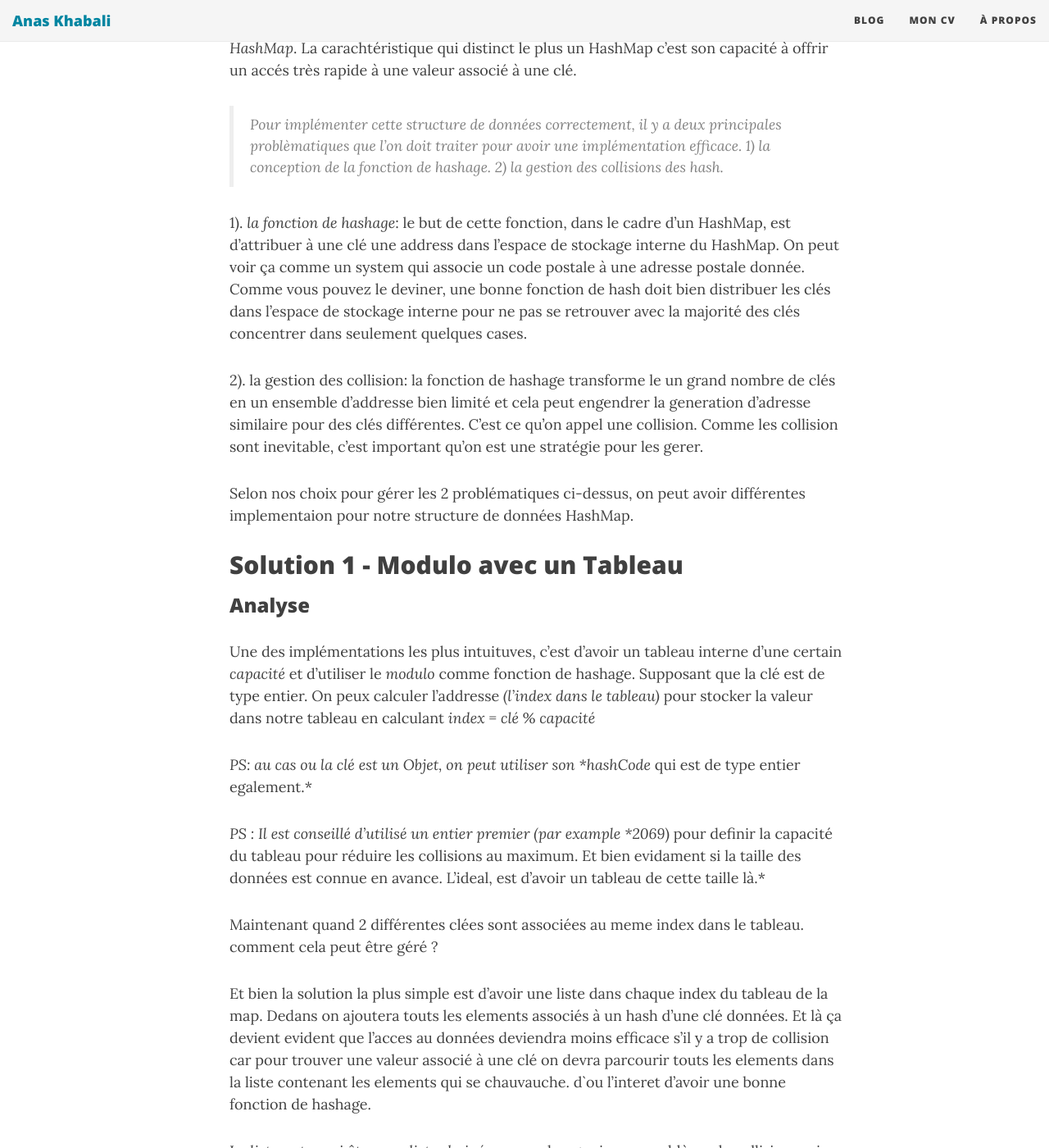
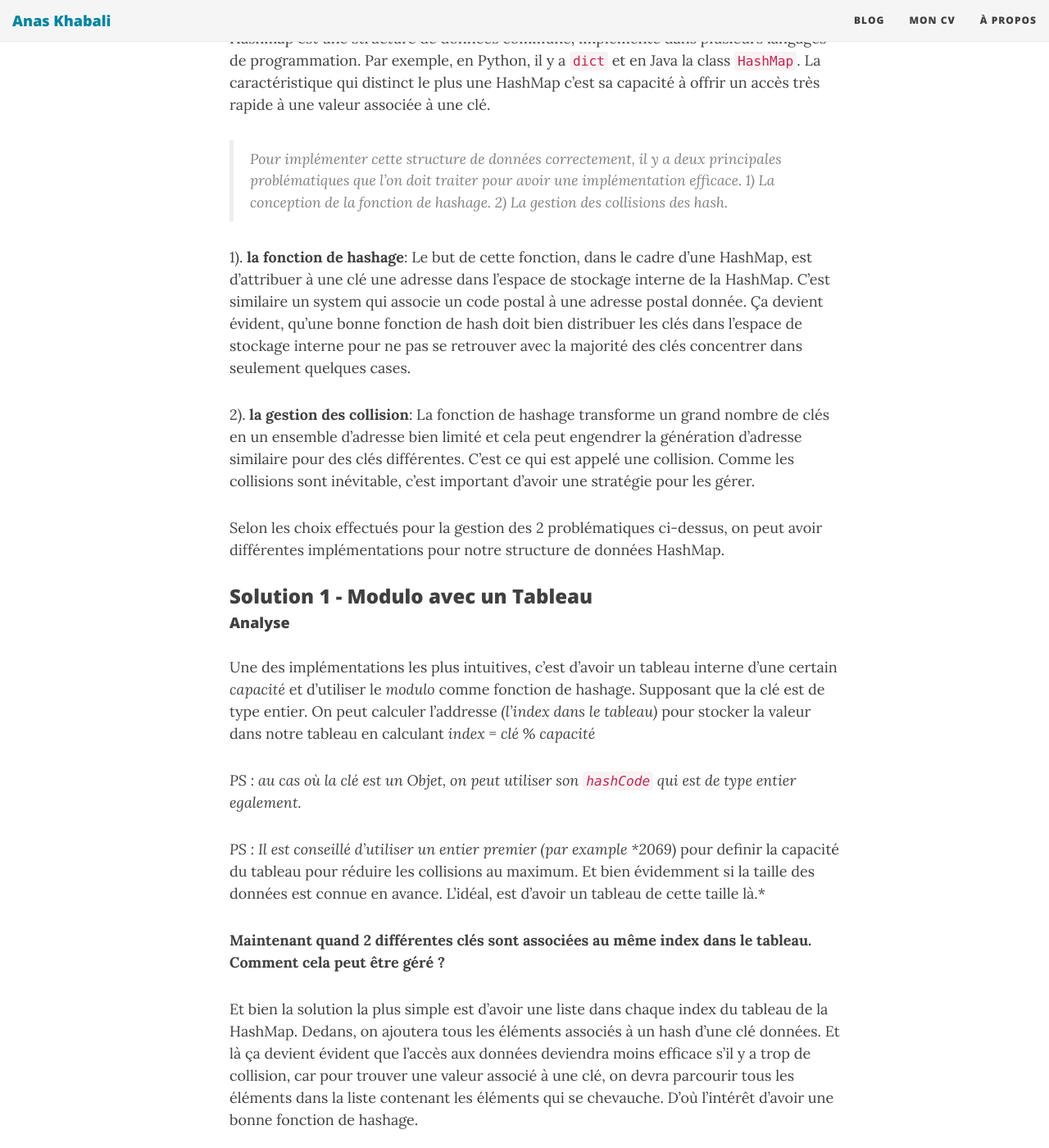
Before and after one commit to khabali/khabali.github.io, a Jekyll site: the page built from _posts/2018-12-31-concevoir-un-hashmap-en-java.markdown, in a window 1280 px wide and 1400 px high, scrolled down 1294 px. Shown: the whole window at 82% size. Built offline with Jekyll 4.4.1, drawn with Linux system fonts in a browser that asks for light colours; nearby versions of some CDN libraries; comment, search, counter and statistics services are not loaded; some of the changed text lies outside the part shown.

Commit message:
hashmap java fixing typos

`````diff
--- a/_posts/2018-12-31-concevoir-un-hashmap-en-java.markdown
+++ b/_posts/2018-12-31-concevoir-un-hashmap-en-java.markdown
@@ -1,23 +1,22 @@
 ---
 layout: post
-title:  "Concevoir un HashMap en Java"
-date:   2019-12-31 10:10:00 +0200
+title:  "Concevoir une HashMap en Java"
+date:   2019-12-31 15:00:00 +0200
 author: Anas KHABALI
 tags: datastructure hashmap java
 comments: true
 ---
-On va voir comment concevoir un HashMap sans utilisé aucune librarie. Le but, est de comprendre comment ça fonctionne.
-Mais d'abord, voyons ce que s'est un HashMap.
+# Comment concevoir une HashMap sans utiliser aucune librarie ?
+Le but, est de comprendre comment fonctionne cette structure de données.
 
-HashMap est une structure de données permetant de stocker des pairs de (clé, valeur) et surtout d'acceder plus tard à une valeur en ayant sa clé associée et cela de façon plutot efficace.
+Une HashMap est une structure de données permettant le stockage de pairs (clé, valeur) et surtout d'accéder plus tard à une valeur en ayant sa clé associée de façon efficace.
 
-Pour rester simple on va implementer les 3 fonctionnalités principale du HashMap:
+Pour rester simple, voici les 3 principales fonctionnalités d'une HashMap :
+- `put(cle, valeur)` : ajouter **valeur** à la HashMap en l'associant à **cle** ou mettre à jour la valeur si la clé existe déjà.
+- `get(cle)` : retourner la valeur associée à cette clé ou _null_ si la clé n'existe pas dans la HashMap.
+- `remove(cle)` : supprimer la clé et sa valeur de la HashMap si la clé existe.
 
-- put(cle, valeur) : ajoute _valeur_ au HashMap en la mappant a _cle_. ou met à jour la valeur si la clé existe déjà.
-- get(cle) : retourne la valeur mappé a cette clé ou _null_ si la clé n'existe pas dans la map.
-- remove(cle) : supprime la cle et sa valeur du HashMap si la clé existe.
-
-# Example
+## Example
 
 ````
 MyHashMap hashMap = new MyHashMap();
@@ -31,49 +30,49 @@
 hashMap.get(2);             // renvoie null (car la clé n'existe pas)
 ````
 
-_Vous pouvez vous arretez ici et essayer de reflechir par vous même à une implementation avant de passer directement à la solution. ça reste un exircice interessant_
+_Vous pouvez vous arrêter ici et essayer de réfléchir par vous-même à une implémentation avant de passer directement à la solution. Ça reste un exercice intéressant_
 
-# Implementation
-Hashmap est une structure de données commune qui est implemanté dans plusieurs langagues de programation.
-Par example, en Python vous avez le *dict* et en Java la class *HashMap*. La carachtéristique qui distinct le plus un HashMap c'est son capacité à offrir un accés très rapide à une valeur associé à une clé.
+## Implémentation
+Hashmap est une structure de données commune, implémenté dans plusieurs langages de programmation.
+Par exemple, en Python, il y a `dict` et en Java la class `HashMap`. La caractéristique qui distinct le plus une HashMap c'est sa capacité à offrir un accès très rapide à une valeur associée à une clé.
 
->Pour implémenter cette structure de données correctement, il y a deux principales problèmatiques que l'on doit traiter pour avoir une implémentation efficace. 1) la conception de la fonction de hashage. 2) la gestion des collisions des hash.
+>Pour implémenter cette structure de données correctement, il y a deux principales problématiques que l'on doit traiter pour avoir une implémentation efficace. 1) La conception de la fonction de hashage. 2) La gestion des collisions des hash.
 
-1). *la fonction de hashage*: le but de cette fonction, dans le cadre d'un HashMap, est d'attribuer à une clé une address dans l'espace de stockage interne du HashMap. On peut voir ça comme un system qui associe un code postale à une adresse postale donnée. Comme vous pouvez le deviner, une bonne fonction de hash doit bien distribuer les clés dans l'espace de stockage interne pour ne pas se retrouver avec la majorité des clés concentrer dans seulement quelques cases.
+1). **la fonction de hashage**: Le but de cette fonction, dans le cadre d'une HashMap, est d'attribuer à une clé une adresse dans l'espace de stockage interne de la HashMap. C'est similaire  un system qui associe un code postal à une adresse postal donnée. Ça devient évident, qu'une bonne fonction de hash doit bien distribuer les clés dans l'espace de stockage interne pour ne pas se retrouver avec la majorité des clés concentrer dans seulement quelques cases.
 
-2). la gestion des collision: la fonction de hashage transforme le un grand nombre de clés en un ensemble d'addresse bien limité et cela peut engendrer la generation d'adresse similaire pour des clés différentes. C'est ce qu'on appel une collision. Comme les collision sont inevitable, c'est important qu'on est une stratégie pour les gerer.
+2). **la gestion des collision**: La fonction de hashage transforme un grand nombre de clés en un ensemble d'adresse bien limité et cela peut engendrer la génération d'adresse similaire pour des clés différentes. C'est ce qui est appelé une collision. Comme les collisions sont inévitable, c'est important d'avoir une stratégie pour les gérer.
 
-Selon nos choix pour gérer les 2 problématiques ci-dessus, on peut avoir différentes implementaion pour notre structure de données HashMap.
+Selon les choix effectués pour la gestion des 2 problématiques ci-dessus, on peut avoir différentes implémentations pour notre structure de données HashMap.
 
-## Solution 1 - Modulo avec un Tableau
+### Solution 1 - Modulo avec un Tableau
+#### Analyse
+Une des implémentations les plus intuitives, c'est d'avoir un tableau interne d'une certain *capacité* et d'utiliser le *modulo* comme fonction de hashage. Supposant que la clé est de type entier. On peut calculer l'addresse *(l'index dans le tableau)* pour stocker la valeur dans notre tableau en calculant *index* = *clé* % *capacité*
 
-### Analyse
-Une des implémentations les plus intuituves, c'est d'avoir un tableau interne d'une certain *capacité* et d'utiliser le *modulo* comme fonction de hashage. Supposant que la clé est de type entier. On peux calculer l'addresse *(l'index dans le tableau)* pour stocker la valeur dans notre tableau en calculant *index* = *clé* % *capacité*
+*PS : au cas où la clé est un Objet, on peut utiliser son `hashCode` qui est de type entier egalement.*
 
-*PS: au cas ou la clé est un Objet, on peut utiliser son *hashCode* qui est de type entier egalement.*
+*PS : Il est conseillé d'utiliser un entier premier (par example *2069*) pour definir la capacité du tableau pour réduire les collisions au maximum. Et bien évidemment si la taille des données est connue en avance. L'idéal, est d'avoir un tableau de cette taille là.*
 
-*PS : Il est conseillé d'utilisé un entier premier (par example *2069*) pour definir la capacité du tableau pour réduire les collisions au maximum. Et bien evidament si la taille des données est connue en avance. L'ideal, est d'avoir un tableau de cette taille là.*
+**Maintenant quand 2 différentes clés sont associées au même index dans le tableau. Comment cela peut être géré ?**
 
-Maintenant quand 2 différentes clées sont associées au meme index dans le tableau. comment cela peut être géré ?
+Et bien la solution la plus simple est d'avoir une liste dans chaque index du tableau de la HashMap. Dedans, on ajoutera tous les éléments associés à un hash d'une clé données. Et là ça devient évident que l'accès aux données deviendra moins efficace s'il y a trop de collision, car pour trouver une valeur associé à une clé, on devra parcourir tous les éléments dans la liste contenant les éléments qui se chevauche. D'où l'intérêt d'avoir une bonne fonction de hashage.
 
-Et bien la solution la plus simple est d'avoir une liste dans chaque index du tableau de la map. Dedans on ajoutera touts les elements associés à un hash d'une clé données. Et là ça devient evident que l'acces au données deviendra moins efficace s'il y a trop de collision car pour trouver une valeur associé à une clé on devra parcourir touts les elements dans la liste contenant les elements qui se chauvauche. d`ou l'interet d'avoir une bonne fonction de hashage.
-
-La *list* peut aussi être une *liste chainée*. ça ne change rien au problème de collision mais ça limitera la memoire utilisé pour stocker les elements qui peuvent se chevaucher.
+La *list* peut aussi être une *liste chainée*. Ça ne change rien au problème de collision, mais ça limitera la mémoire utilisée pour stocker les éléments qui peuvent se chevaucher.
 
 
-### Algorithme
-Pour chacune des methodes dans la stucture de données HahMap, à savoir *get()*, *put()*, *remove()*. Le plus gros du travails se résume à trouver la valeur associé à une clé et stocker dans le HashMap.
+#### Algorithme
+Pour chacune des méthodes dans la structure de données HahMap, à savoir `get()`, `put()`, `remove()`. Le plus gros du travail se résume à trouver la valeur associée à une clé et stocker dans le HashMap.
 
-Cette recherche peut se résumer en 2 étapes:
+Cette recherche peut se résumer en 2 étapes :
 
-Pour une clé donnée, d'abord on calcule son hash en utilisant la methode de hashage. le hash correspond à l'index *(adresse)* dans notre espace de stockage interne *(simple tableau)*. Avec ce hash on va être capable d'identifier la sous liste où la valeur va être stockée.
+Pour une clé donnée, d'abord, on calcule son hash en utilisant la méthode de hashage. Le hash correspond à l'index *(adresse)* dans notre espace de stockage interne *(simple tableau)*. Avec ce hash on va être capable d'identifier la sous-liste où la valeur va être stockée.
 
-Maintenant qu'on a trouvé la liste devant contenir la valeur, on devra simplement la parcourir pour verifier que notre pair (clé, valeur) existe.
+Maintenant qu'on a trouvé la liste devant contenir la valeur, on devra simplement la parcourir pour vérifier que notre pair (clé, valeur) existe.
 
 ![alt text][hashmap]{:class="img-responsive"}
 
 
 ### Java Code
+Voici, une implémentation de ce qui a été décrit ci-dessus. Une lecture du code et de ses commentaires embarqué facilitera encore plus la compréhension.
 
 <script src="https://gist.github.com/khabali/ed8d1b7fbbd1b5512d17cde7cb160e49.js"></script>
 
`````
